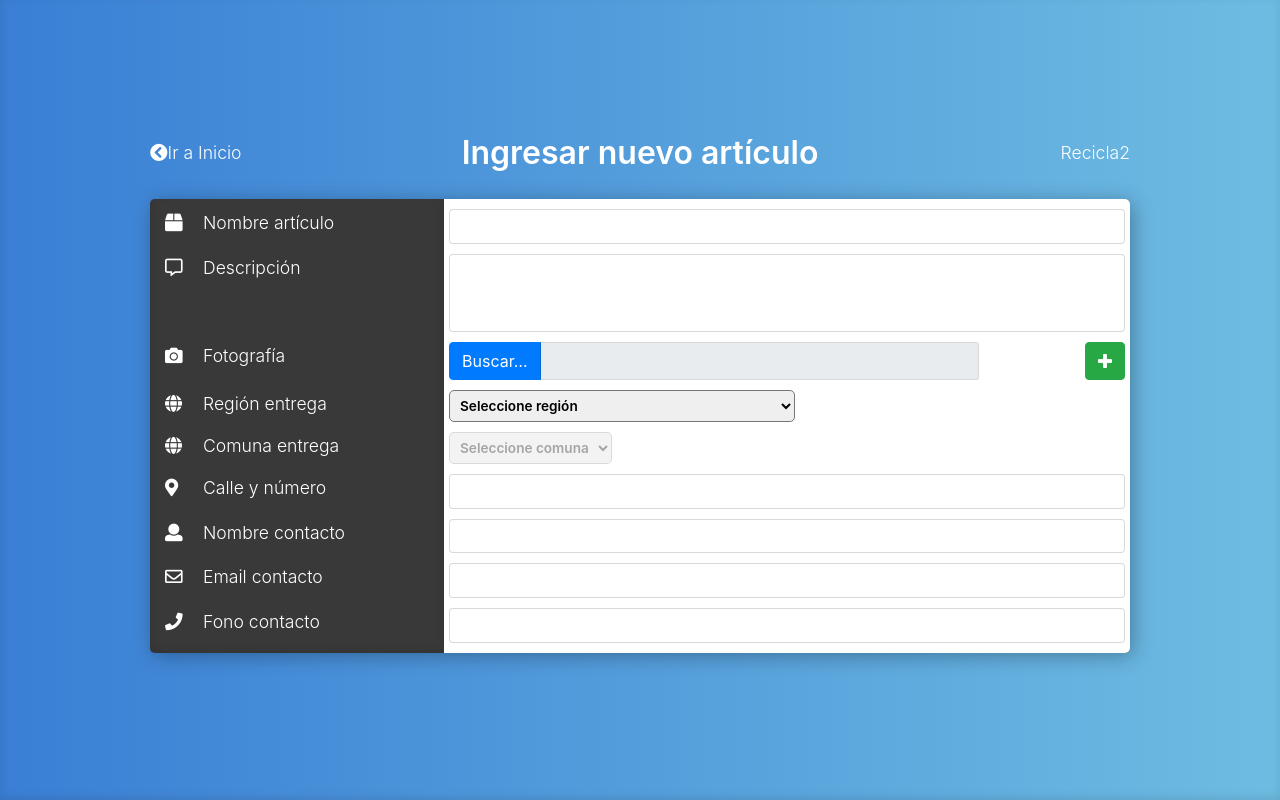
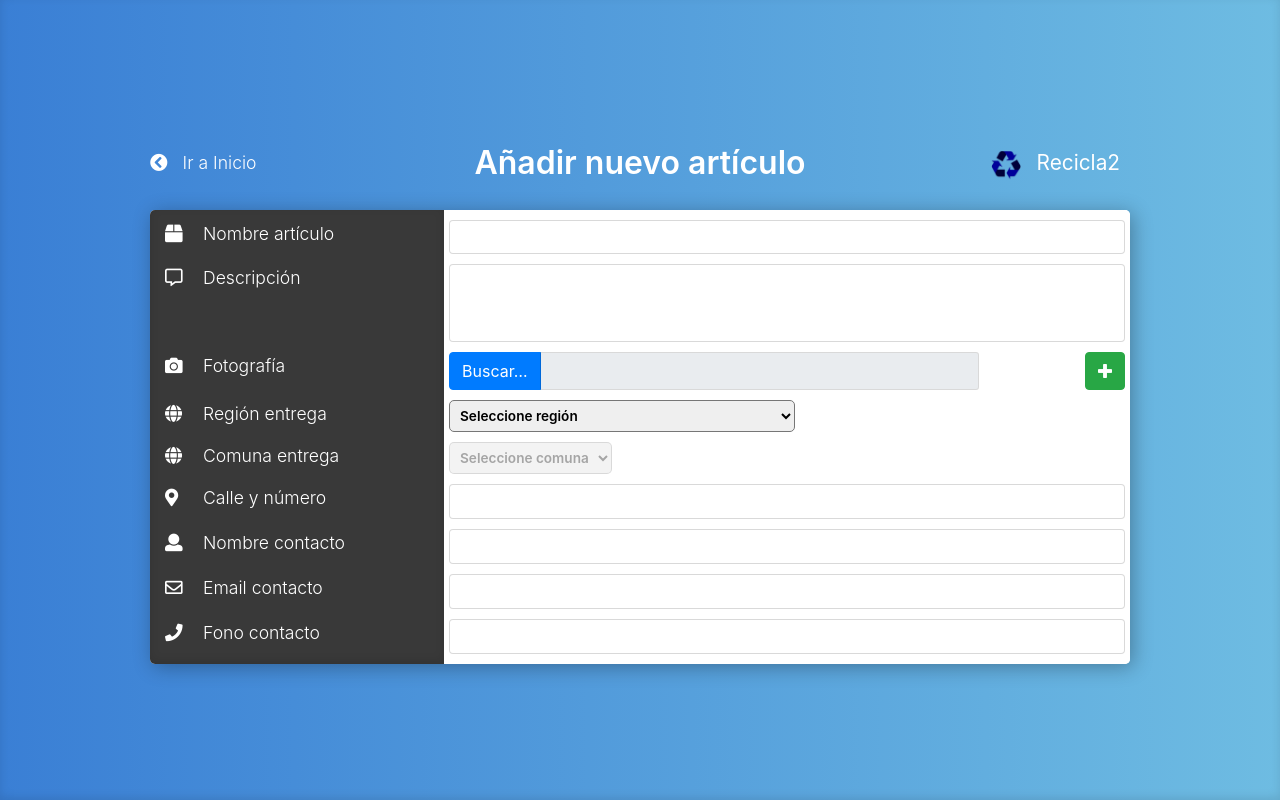
Before and after one commit to ppizarror/recicla2, a PHP site: page / in a window 1280 px wide. Run offline with PHP 8.4, Linux system fonts and the light colour scheme.

Commit message:
Termina header.js

```diff
--- a/index.html
+++ b/index.html
@@ -86,6 +86,7 @@
 
     <!-- Carga módulo <Añadir item> -->
     <link rel="stylesheet" type="text/css" href="src/modules/add_item/style.css" media="screen">
+    <script src="src/modules/add_item/config.js"></script>
     <script src="src/modules/add_item/ui.js"></script>
     <script src="src/modules/add_item/validation.js"></script>
     <script src="src/modules/add_item/init.js"></script>
--- a/src/core/about.js
+++ b/src/core/about.js
@@ -27,7 +27,7 @@ var aboutinfo = {
     "productname": "Recicla2",
     "version": {
         "date": "29/03/2018",
-        "v": "0.1.1"
+        "v": "0.1.3"
     }
 };
 
--- /dev/null
+++ b/src/modules/add_item/config.js
@@ -0,0 +1,10 @@
+/**
+ ADD ITEM CONFIG
+ Configuraciones del módulo.
+
+ @author Pablo Pizarro R. @ppizarror.com
+ @license Copyright 2018, no copiar o distribuír sin permiso directo del autor.
+ */
+
+var cfg_additem_max_photos = 6; // Numero máximo de fotos permitidas
+var cfg_additem_center_module = true; // Centra el contenido
--- a/src/modules/add_item/init.js
+++ b/src/modules/add_item/init.js
@@ -1,6 +1,6 @@
 /**
  ADD ITEM INIT
- Inicia el módulo de agregar item
+ Inicia el módulo de agregar item.
 
  @author Pablo Pizarro R. @ppizarror.com
  @license Copyright 2018, no copiar o distribuír sin permiso directo del autor.
@@ -15,5 +15,8 @@ $(document).ready(function () {
     createAddItem();
 
     // Centra la página
-    centerMainContent();
+    if (cfg_additem_center_module) {
+        centerMainContent();
+        $(window).on('resize.errorPanel', centerMainContent);
+    }
 });
--- a/src/modules/add_item/style.css
+++ b/src/modules/add_item/style.css
@@ -13,6 +13,9 @@ Copyright 2018, no copiar o distribuír sin permiso directo del autor.
 }
 
 .add-item-form-leftcolumn {
+    background-color: #393939;
+    border-bottom-left-radius: 5px;
+    border-top-left-radius: 5px;
     box-shadow: inset 0 -3px 10px rgba(0, 0, 0, 0.1);
     color: #ffffff;
     width: 30%;
@@ -35,6 +38,7 @@ Copyright 2018, no copiar o distribuír sin permiso directo del autor.
 
 .add-item-nameobj:hover {
     color: #3a7fd5;
+    text-shadow: 0 0 5px rgba(0, 0, 0, 0.5);
 }
 
 .add_item_form_line {
--- a/src/modules/add_item/ui.js
+++ b/src/modules/add_item/ui.js
@@ -109,16 +109,20 @@ function createAddItem() {
 
                 // Añade una nueva entrada para agregar imagen
                 var $f = function () {
-                    if ($add_item_total_pics >= 5) {
+                    if ($add_item_total_pics >= cfg_additem_max_photos) {
                         return;
                     }
                     $add_item_total_pics += 1;
+                    if ($add_item_total_pics === cfg_additem_max_photos) {
+                        $('.add-item-pic-new-pic').fadeOut();
+                    }
+
                     $('#{0}'.format($id)).append('<!--suppress ALL --><div class="input-group add-item-pic-new-entry-block"><label class="input-group-btn add-item-pic-label"><span class="btn btn-primary" style="cursor: pointer;"><input type="file" name="foto-articulo{2}"  style="display: none;">{0}</span></label><input type="text" class="form-control add-item-pic-item-text" readonly disabled></div>'.format(lang.look_file, lang.add_new_photo, $add_item_total_pics));
                     $resize();
                     updateFileFormAddItemWatcher();
 
-                    if ($add_item_total_pics === 5) {
-                        $('.add-item-pic-new-pic').fadeOut();
+                    if (cfg_additem_center_module) {
+                        centerMainContent();
                     }
                 };
                 $a.on('click.addNewPic', $f);
@@ -166,11 +170,12 @@ function createAddItem() {
     };
 
     // Genera el header
-    let header = new Header();
+    new Header({
+        title: lang.module_add_item
+    });
 
     // Genera el contador
     let add_container = new Container({
-        backgroundColor: '#393939',
         padding: 0
     });
     let $add_c = add_container.getDOM();
--- a/src/stylesheets/header.css
+++ b/src/stylesheets/header.css
@@ -9,8 +9,14 @@ Copyright 2018, no copiar o distribuír sin permiso directo del autor.
 .header-container {
     color: #ffffff;
     display: block;
-    padding-bottom: 20px;
+    padding: 20px 0;
     width: 100%;
+}
+
+@media screen and (max-height: 600px) {
+    .header-container {
+        padding: 10px 0;
+    }
 }
 
 .header-module {
@@ -19,12 +25,29 @@ Copyright 2018, no copiar o distribuír sin permiso directo del autor.
     vertical-align: middle;
 }
 
+.header-back-button {
+    height: 100%;
+    vertical-align: middle;
+    width: 25%;
+}
+
 .header-back-button-container {
-    width: 25%;
+    display: block;
+    cursor: pointer;
+    font-weight: 300;
+}
+
+.header-back-button-container:hover {
+    text-shadow: 0 0 10px rgba(0, 0, 0, 0.5);
 }
 
 .header-back-button-icon {
     float: left;
+    margin-right: 15px;
+}
+
+.header-back-button-icon:hover {
+    color: #3a7fd5;
 }
 
 .header-back-button-title {
@@ -32,12 +55,13 @@ Copyright 2018, no copiar o distribuír sin permiso directo del autor.
 }
 
 .header-title {
+    cursor: default;
     font-size: 2.0rem;
+    font-weight: 600;
     line-height: 1 !important;
-    font-weight: 600;
     text-align: center;
+    vertical-align: middle;
     width: 50%;
-    cursor: default;
 }
 
 @media screen and (min-width: 900px) and (max-width: 1200px) {
@@ -46,19 +70,72 @@ Copyright 2018, no copiar o distribuír sin permiso directo del autor.
     }
 }
 
-@media screen and (min-width: 500px) and (max-width: 900px) {
+@media screen and (min-width: 600px) and (max-width: 900px) {
     .header-title {
         font-size: 1.3rem;
     }
 }
 
-@media screen and (max-width: 500px) {
+@media screen and (max-width: 600px) {
     .header-title {
         font-size: 1.2rem;
     }
 }
 
 .header-app-logo {
+    font-weight: 400;
     text-align: right;
+    font-size: 1.3rem;
     width: 25%;
 }
+
+.header-app-container {
+    float: right;
+    margin-bottom: -20px;
+    margin-top: 1px;
+    padding: 10px;
+    position: relative;
+    top: -10px;
+    width: fit-content;
+}
+
+@media screen and (min-width: 900px) and (max-width: 1200px) {
+    .header-app-container {
+        font-size: 1.2rem;
+        margin-top: 0;
+    }
+}
+
+@media screen and (min-width: 500px) and (max-width: 900px) {
+    .header-app-container {
+        font-size: 1.2rem;
+        padding: 7px;
+        margin-top: 0;
+    }
+}
+
+@media screen and (max-width: 500px) {
+    .header-app-container {
+        font-size: 1.1rem;
+        padding: 9px;
+        margin-top: 0;
+    }
+}
+
+.header-app-container:hover {
+    background-color: rgba(29, 97, 138, 0.15);
+    border-radius: 10px;
+    cursor: pointer;
+    text-shadow: 0 0 10px rgba(0, 0, 0, 0.5);
+}
+
+.header-app-container > img {
+    height: 30px;
+    margin-right: 10px;
+}
+
+@media screen and (max-width: 700px) {
+    .header-app-container > img {
+        display: none;
+    }
+}
--- a/src/stylesheets/root.css
+++ b/src/stylesheets/root.css
@@ -50,7 +50,7 @@ a.back-to-top {
     box-shadow: inset 0 -3px 10px rgba(0, 0, 0, 0.1);
     height: 100%;
     left: 0;
-    position: absolute;
+    position: fixed;
     top: 0;
     width: 100%;
     z-index: -1;
--- a/src/ui/header.js
+++ b/src/ui/header.js
@@ -13,9 +13,9 @@
  */
 function Header(options) {
     let $defaults = {
-        backText: '',
-        backUrl: '',
         parent: ui_main_content,
+        showAppInfo: true,
+        showBackButton: true,
         title: ''
     };
     options = $.extend($defaults, options);
@@ -26,6 +26,38 @@ function Header(options) {
      * Añade el header
      */
     this._id = generateId(cfg_id_size);
-    _parentobj.append('<div id="{0}" class="header-container"><div class="header-module header-back-button-container"><div class="header-back-button-icon"><i class="fas fa-chevron-circle-left"></i></div><div class="header-back-button-title">Ir a Inicio</div></div><div class="header-module header-title">Ingresar nuevo artículo</div><div class="header-module header-app-logo">Recicla2</div></div>'.format(self._id));
+    _parentobj.append('<!--suppress ALL --><div id="{0}" class="header-container"><div class="header-module header-back-button"><div class="header-back-button-container"><div class="header-back-button-icon"><i class="fas fa-chevron-circle-left"></i></div><div class="header-back-button-title">{1}</div></div></div><div class="header-module header-title"></div><div class="header-module header-app-logo"><div class="header-app-container"><img src="resources/ui/favicon/favicon.png" /> Recicla2</div></div>'.format(self._id, lang.header_index));
     this._obj = $('#{0}'.format(self._id));
+
+    /**
+     * Eventos botón retornar al inicio
+     */
+    let $backb = self._obj.find('.header-back-button');
+    if (!options.showBackButton) {
+        $backb.css('visibility', 'hidden');
+    } else {
+        $backb.click(function () {
+            loadModule(modules.listItem);
+        });
+    }
+
+    /**
+     * Eventos botón app
+     */
+    if (!options.showAppInfo) {
+        self._obj.find('.header-app-logo').css('visibility', 'hidden');
+    } else {
+        self._obj.find('.header-app-container').tooltipster({
+            animation: 'grow',
+            content: lang.app_about,
+            contentAsHTML: true,
+            delay: 1200,
+            maxWidth: 280,
+            side: 'left',
+            theme: cfg_tooltip_theme
+        });
+    }
+
+    // Escribe el título
+    self._obj.find('.header-title').html(options.title);
 }
--- a/src/ui/i10n/es.js
+++ b/src/ui/i10n/es.js
@@ -8,6 +8,7 @@
 
 $lang_db.es = {
     'add_item_add_photo': 'Agregar otra fotografía',
+    'add_item_c_pick': 'Seleccione comuna',
     'add_item_form_c_e': 'Comuna entrega',
     'add_item_form_desc': 'Descripción',
     'add_item_form_email': 'Email contacto',
@@ -17,10 +18,12 @@ $lang_db.es = {
     'add_item_form_photo': 'Fotografía',
     'add_item_form_r_e': 'Región entrega',
     'add_item_form_sn': 'Calle y número',
+    'add_item_r_pick': 'Seleccione región',
+    'add_new_photo_tooltip': 'Añadir nueva foto',
+    'app_about': 'Aplicación destinada a la información de donaciones electrónicas. Proyecto reciclaje, tarea curso CC5002-1 Desarrollo de Aplicaciones Web.<br><br>Autor: <a href="http://ppizarror.com">Pablo Pizarro R.</a> - 2018.',
+    'header_index': 'Ir a Inicio',
+    'look_file': 'Buscar&hellip;',
+    'module_add_item': 'Añadir nuevo artículo',
     'name_lang': 'Español',
     'test': 'Mensaje de test',
-    'look_file': 'Buscar&hellip;',
-    'add_new_photo_tooltip': 'Añadir nueva foto',
-    'add_item_r_pick': 'Seleccione región',
-    'add_item_c_pick': 'Seleccione comuna',
 };
--- a/src/ui/utils.js
+++ b/src/ui/utils.js
@@ -11,8 +11,5 @@
  */
 function centerMainContent() {
     $(ui_main_content).css('position', 'relative');
-    var $f = function () {
-        $(ui_main_content).css('top', (getElementHeight($(document)) - getElementHeight($(ui_main_content))) / 2 + 'px');
-    };
-    $f();
+    $(ui_main_content).css('top', Math.max(0, (getElementHeight($(window)) - getElementHeight($(ui_main_content))) / 2) + 'px');
 }
```
Also changed, not shown: src/modules/modules.js (+3 -4 lines), resources/ui/favicon/favicon.png (added).
